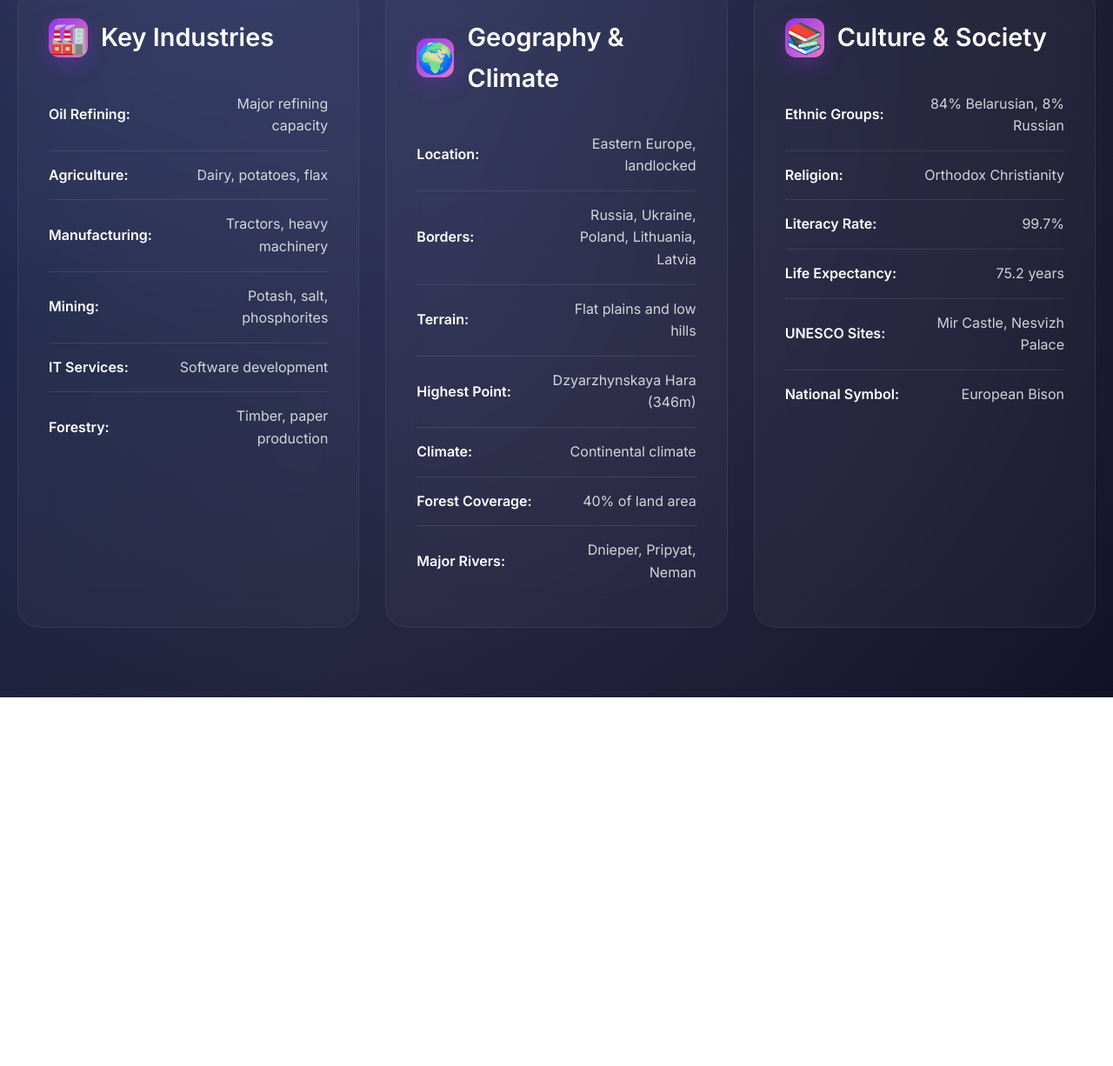
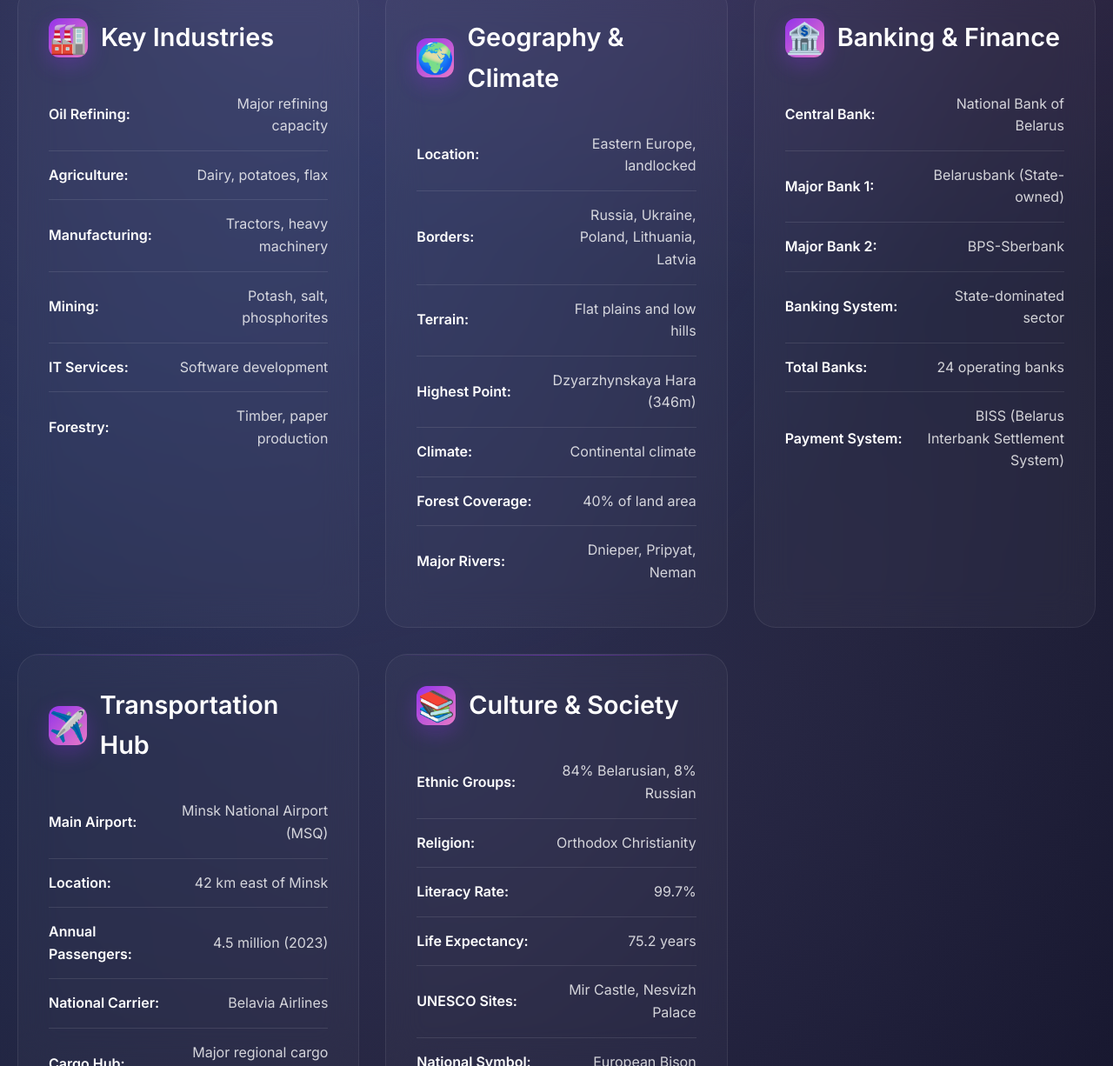
Before and after one commit to cadampogjepp-code/Belarus, a plain HTML site: page index.html in a window 1280 px wide. Shown: the part 1574-2800 px from the top of the page at 87% size. Before the commit the page ends 2376 px from the top, so only its background shows below. Drawn offline with Linux system fonts and the light colour scheme.

Commit message:
Update index.html

```diff
--- a/index.html
+++ b/index.html
@@ -568,6 +568,72 @@
 
             <div class="card fade-in">
                 <h2>
+                    <div class="icon">🏦</div>
+                    Banking & Finance
+                </h2>
+                <ul class="info-list">
+                    <li class="info-item">
+                        <span class="info-label">Central Bank:</span>
+                        <span class="info-value">National Bank of Belarus</span>
+                    </li>
+                    <li class="info-item">
+                        <span class="info-label">Major Bank 1:</span>
+                        <span class="info-value">Belarusbank (State-owned)</span>
+                    </li>
+                    <li class="info-item">
+                        <span class="info-label">Major Bank 2:</span>
+                        <span class="info-value">BPS-Sberbank</span>
+                    </li>
+                    <li class="info-item">
+                        <span class="info-label">Banking System:</span>
+                        <span class="info-value">State-dominated sector</span>
+                    </li>
+                    <li class="info-item">
+                        <span class="info-label">Total Banks:</span>
+                        <span class="info-value">24 operating banks</span>
+                    </li>
+                    <li class="info-item">
+                        <span class="info-label">Payment System:</span>
+                        <span class="info-value">BISS (Belarus Interbank Settlement System)</span>
+                    </li>
+                </ul>
+            </div>
+
+            <div class="card fade-in">
+                <h2>
+                    <div class="icon">✈️</div>
+                    Transportation Hub
+                </h2>
+                <ul class="info-list">
+                    <li class="info-item">
+                        <span class="info-label">Main Airport:</span>
+                        <span class="info-value">Minsk National Airport (MSQ)</span>
+                    </li>
+                    <li class="info-item">
+                        <span class="info-label">Location:</span>
+                        <span class="info-value">42 km east of Minsk</span>
+                    </li>
+                    <li class="info-item">
+                        <span class="info-label">Annual Passengers:</span>
+                        <span class="info-value">4.5 million (2023)</span>
+                    </li>
+                    <li class="info-item">
+                        <span class="info-label">National Carrier:</span>
+                        <span class="info-value">Belavia Airlines</span>
+                    </li>
+                    <li class="info-item">
+                        <span class="info-label">Cargo Hub:</span>
+                        <span class="info-value">Major regional cargo center</span>
+                    </li>
+                    <li class="info-item">
+                        <span class="info-label">Runways:</span>
+                        <span class="info-value">2 runways (3,200m & 2,540m)</span>
+                    </li>
+                </ul>
+            </div>
+
+            <div class="card fade-in">
+                <h2>
                     <div class="icon">📚</div>
                     Culture & Society
                 </h2>
```
